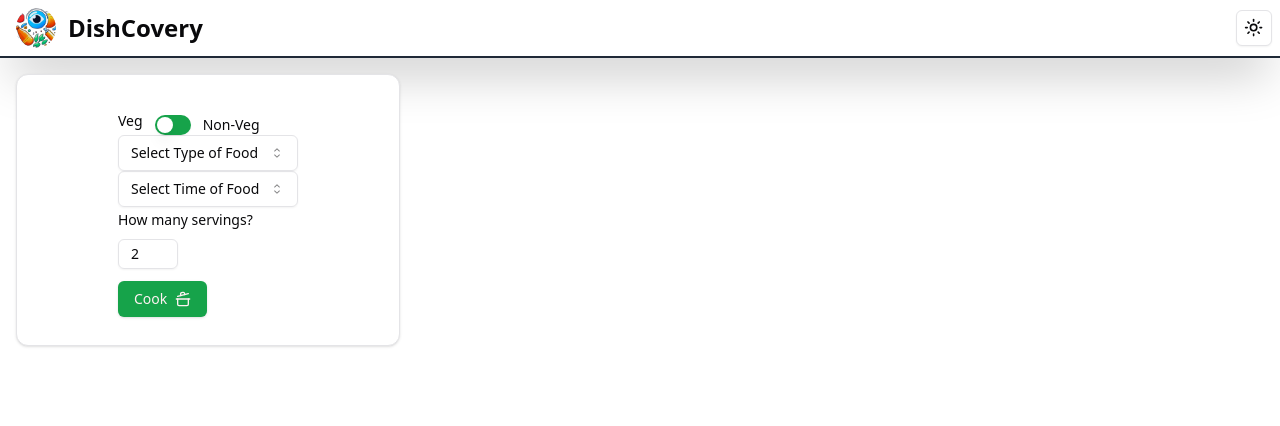
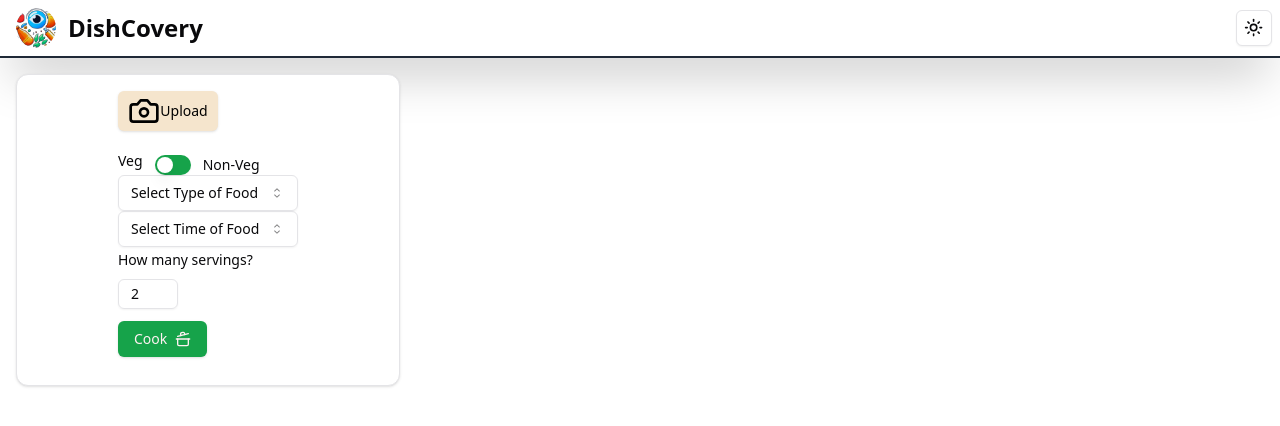
Before and after one commit to itsOmSarraf/Dishcovery-mern, a React (Vite) app in the folder frontend/: page /upload in a window 1280 px wide. Shown: the top 426 px of the page. Built offline with nearby package versions, Linux system fonts and the light colour scheme.

Commit message:
camera access works

```diff
--- a/frontend/src/pages/UploadView.jsx
+++ b/frontend/src/pages/UploadView.jsx
@@ -48,21 +48,31 @@ export default function UploadView() {
 				<Card className='w-full max-w-sm p-4 flex flex-col items-center'>
 					<Form {...form}>
 						<form onSubmit={form.handleSubmit(onSubmit)}>
-							{/* <div className='w-[100px] flex flex-col items-center justify-center bg-[#f5e5cd] text-black shadow hover:bg-[#f5e5cd]/90 px-3 py-1 rounded-md'>
-								<Label
+							<FormField
+								control={form.control}
+								name='image'
+								render={({ field }) => (
+									<FormItem className='w-[100px] flex flex-col items-center justify-center bg-[#f5e5cd] text-black shadow hover:bg-[#f5e5cd]/90 px-3 py-1 rounded-md'>
+										<FormLabel
 											htmlFor='picture'
 											className='flex items-center'>
 											<CameraIcon className='w-8 h-8' />
-									<span className='ml-2'>Upload</span>
-								</Label>
+											Upload
+										</FormLabel>
+										<FormControl>
 											<Input
 												id='picture'
 												type='file'
 												className='hidden'
-									// something like this
+												accept='image/*'
+												capture='camera'
+												{...field}
 											/>
-							</div> */}
-							{/* toggle  */}
+										</FormControl>
+									</FormItem>
+								)}
+							/>
+
 							<FormField
 								control={form.control}
 								name='nonveg'
@@ -81,7 +91,7 @@ export default function UploadView() {
 									</FormItem>
 								)}
 							/>
-							{/* type of food */}
+
 							<FormField
 								control={form.control}
 								name='type_food'
```
Lines whose indentation alone changed are shown as unchanged.
